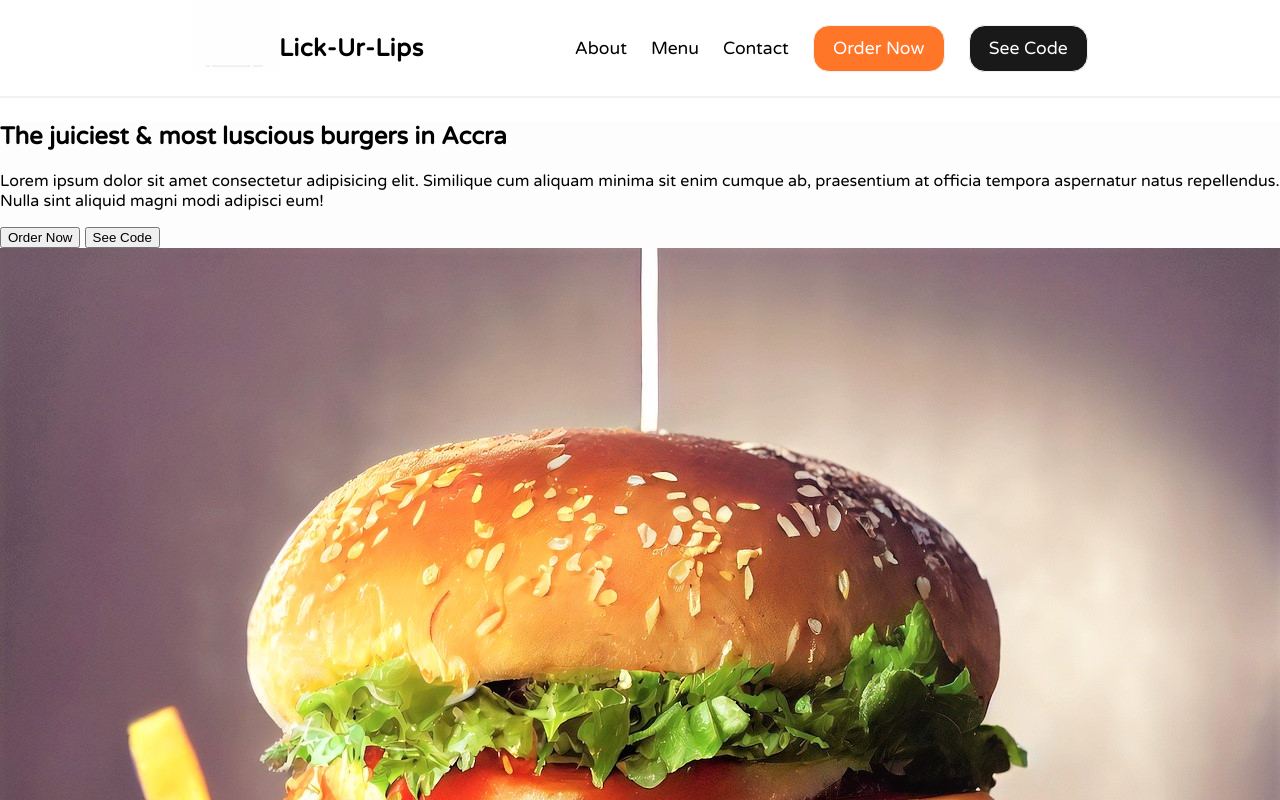
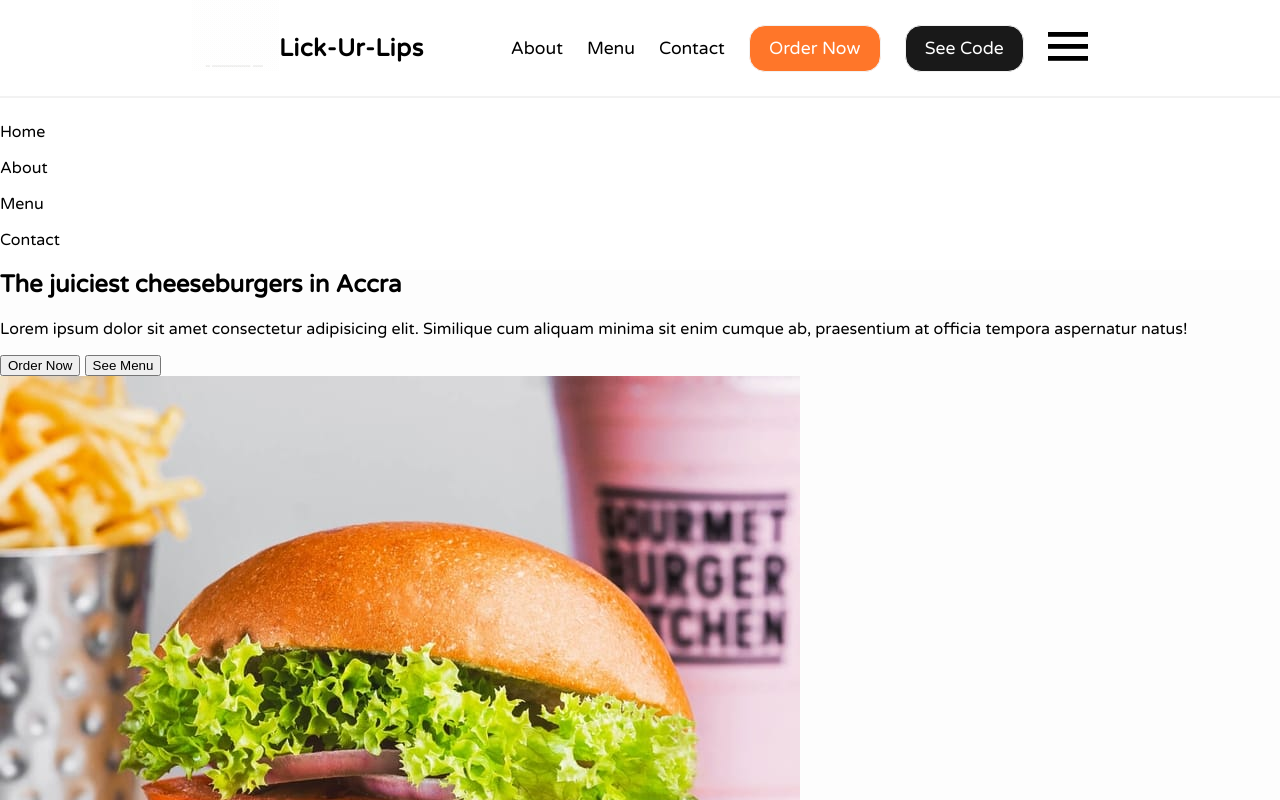
Before and after one commit to Kwadwo-Firempong-Boakye/Restaurant-DOM, a website built with webpack: page dist/index.html in a window 1280 px wide. Shown: the top 800 px of the page. Built offline with nearby package versions, Linux system fonts and the light colour scheme.

Commit message:
Complete landing page structure.

```diff
--- a/dist/index.html
+++ b/dist/index.html
@@ -6,8 +6,8 @@
     <meta http-equiv="X-UA-Compatible" content="IE=edge">
     <meta name="viewport" content="width=device-width, initial-scale=1.0">
     <title>Restaurant-DOM</title>
-    <link rel="stylesheet" href="index.css">
-    <script src="main.bundle.js"></script>
+    <!-- <link rel="stylesheet" href="/src/index.css"> -->
+    <script src="main.js" defer></script>
 </head>
 
 <body>
@@ -23,28 +23,37 @@
                 <p>Contact</p>
                 <button class="order-button">Order Now</button>
                 <button class="git-button">See Code</button>
+                <svg class="hamburger" fill="currentColor" viewBox="0 0 100 80" width="40" height="40">
+                    <rect width="100" height="12"></rect>
+                    <rect y="30" width="100" height="12"></rect>
+                    <rect y="60" width="100" height="12"></rect>
+                </svg>
             </section>
         </nav>
+        <div class="new-menu">
+            <p>Home</p>
+            <p>About</p>
+            <p>Menu</p>
+            <p>Contact</p>
+        </div>
         <main>
-            <section>
-                <div>
-                    <h1 class="hero-heading">The juiciest & most luscious burgers in Accra</h1>
-                    <p>Lorem ipsum dolor sit amet consectetur adipisicing elit. Similique cum aliquam minima sit enim
-                        cumque ab, praesentium at officia tempora aspernatur natus repellendus. Nulla sint aliquid magni
-                        modi adipisci eum!</p>
-                </div>
-                <div>
-                    <button>Order Now</button>
-                    <button>See Code</button>
-                </div>
-            </section>
-            <section>
-                <div>
-                    <img src="/src/ahamburger.jpg" alt="picture of burger">
-                </div>
-            </section>
+            <div class="main-background"></div>
+            <div class="hero-area">
+                <section class="hero-text">
+                    <h1 class="hero-heading">The juiciest cheeseburgers <span>in Accra</span></h1>
+                    <p class="hero-subtext">Lorem ipsum dolor sit amet consectetur adipisicing elit. Similique cum
+                        aliquam
+                        minima sit enim cumque ab, praesentium at officia tempora aspernatur natus!</p>
+                    <div class="hero-button-area">
+                        <button class="hero-button order-now">Order Now</button>
+                        <button class="hero-button see-menu">See Menu</button>
+                    </div>
+                </section>
+                <section class="hero-images">
+                    <img src="/src/hero-burger.jpeg" alt="picture of burger">
+                </section>
+            </div>
         </main>
-    </div>
 </body>
 
 </html>
```
